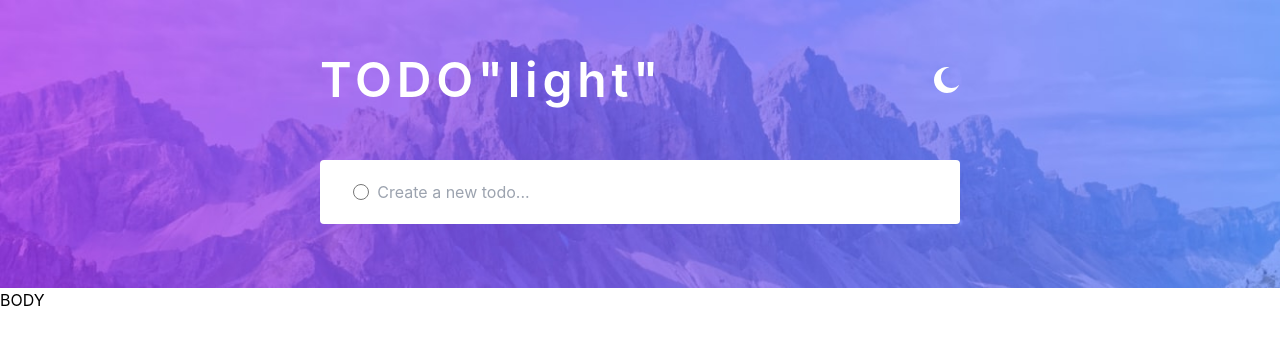
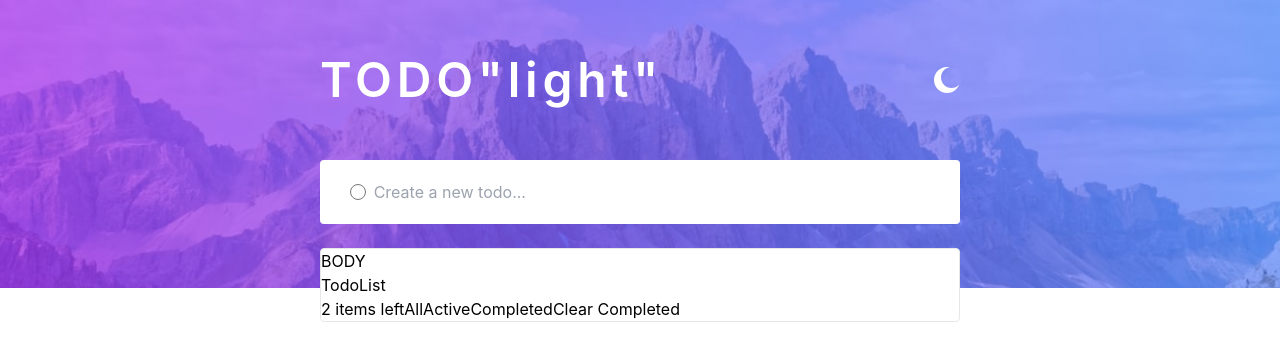
Before and after one commit to tlgadrkn/todo-app-typescript, a React (Create React App) app: page / in a window 1280 px wide. Shown: the top 360 px of the page. Built offline with nearby package versions, Linux system fonts and the light colour scheme.

Commit message:
update base TodoBody

```diff
--- a/src/App.tsx
+++ b/src/App.tsx
@@ -7,7 +7,7 @@ const App: React.FC = () => {
   const [theme, setTheme] = useTheme()
 
   return (
-    <div className="container box-border">
+    <div className="box-border">
       <div className="mx-auto">
         <Header theme={theme!} />
       </div>
--- a/src/components/Header.tsx
+++ b/src/components/Header.tsx
@@ -21,7 +21,7 @@ const Header: React.FC<Props> = ({theme}) => {
         </h1>
         <button>{theme === 'light' ? <MoonIcon /> : <SunIcon />}</button>
       </div>
-      <div className="p-4 flex flex-row justify-center h-16 w-1/2 mx-auto bg-white rounded">
+      <div className="p-3 flex flex-row justify-center h-16 w-1/2 mx-auto bg-white rounded">
         <TodoForm />
       </div>
     </div>
--- a/src/components/TodoBody.tsx
+++ b/src/components/TodoBody.tsx
@@ -1,9 +1,23 @@
-import React from 'react'
-
+import * as React from 'react'
+import TodoList from './TodoList'
 interface Props {}
 
 const TodoBody: React.FC<Props> = () => {
-  return <div>BODY</div>
+  return (
+    <div className="d-flex container w-1/2 border rounded -m-10 mx-auto bg-white">
+      BODY
+      <TodoList />
+      <div className="d-flex flex-row">
+        <div className="d-flex justify-items-center justify-between">
+          <span>2 items left</span>
+          <button>All</button>
+          <button>Active</button>
+          <button>Completed</button>
+          <button>Clear Completed</button>
+        </div>
+      </div>
+    </div>
+  )
 }
 
 export default TodoBody
--- /dev/null
+++ b/src/components/TodoList.tsx
@@ -0,0 +1,9 @@
+import React from 'react'
+
+interface Props {}
+
+const TodoList: React.FC<Props> = () => {
+  return <div>TodoList</div>
+}
+
+export default TodoList
```
